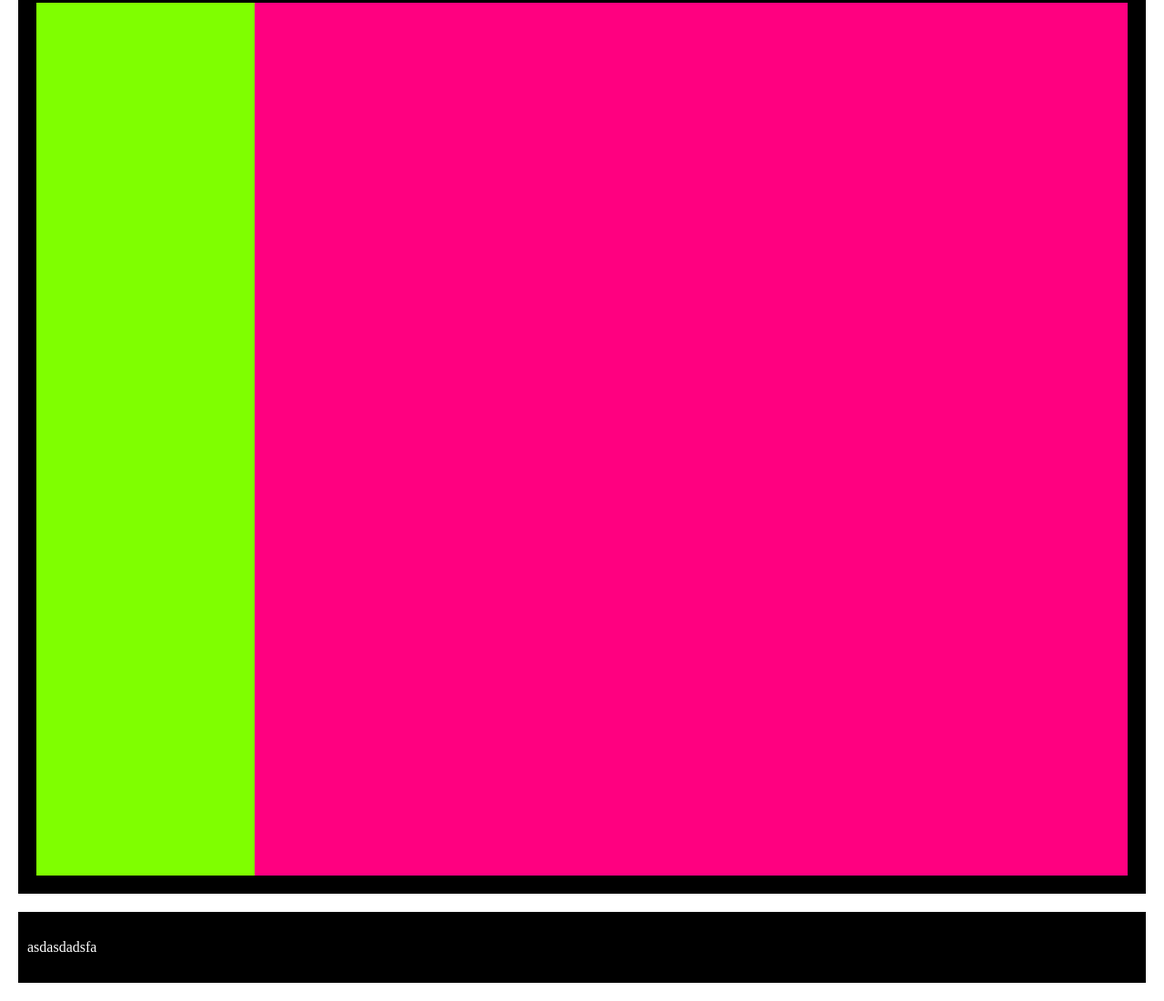
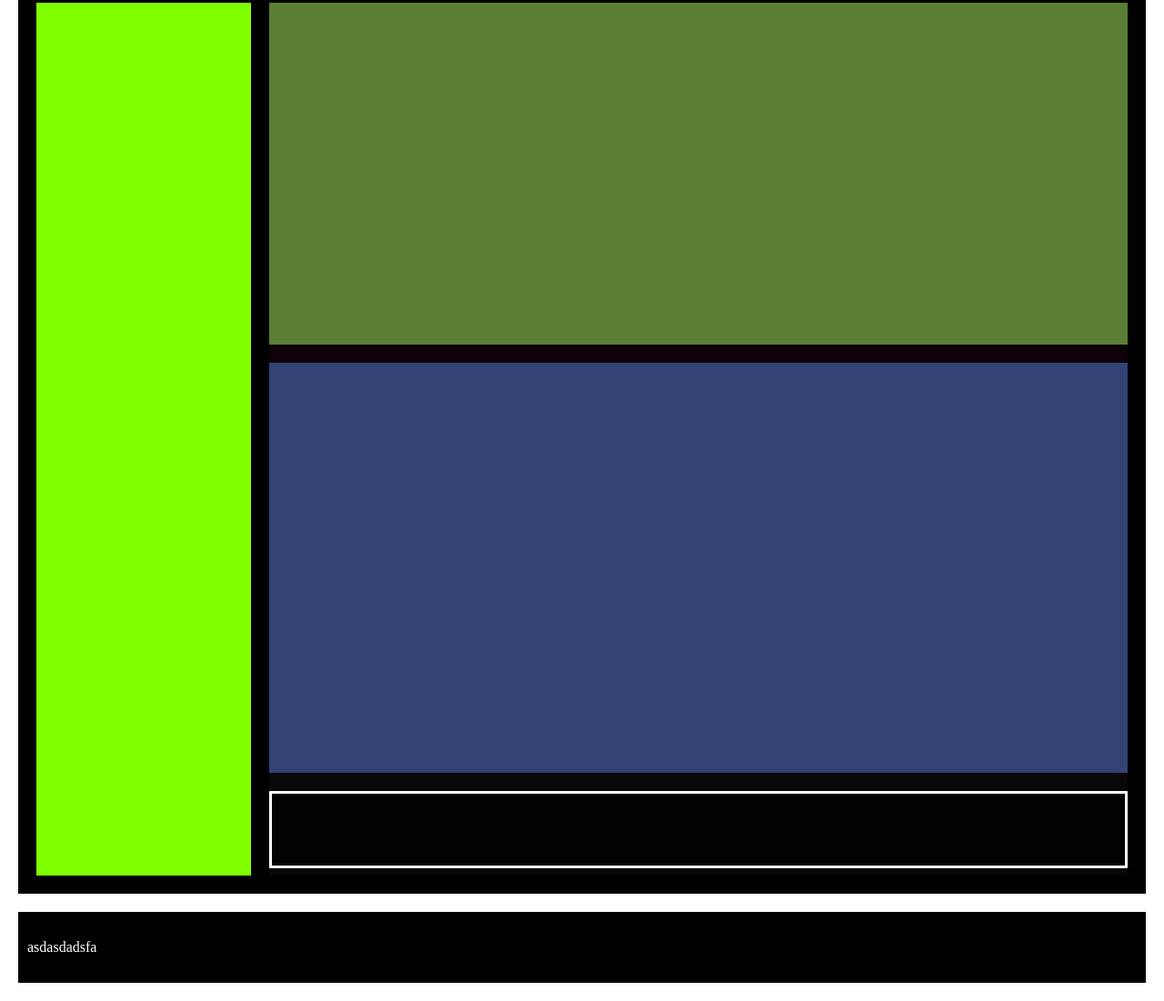
Before and after one commit to waleedalsheyyab/ExampleProject, a plain HTML site: page index.html in a window 1280 px wide. Shown: the part 179-1280 px from the top of the page at 91% size. Drawn offline with Linux system fonts and the light colour scheme.

Commit message:
ready for styling

```diff
--- a/index.html
+++ b/index.html
@@ -15,7 +15,18 @@
 
            </div>
            <div class='right-subcontainer'>
+            <div class='upper-subcontainer'>
 
+            </div>
+            <div class='lower-subcontainer'>
+
+                    <div class='second-upper-subcontainer'>
+
+                    </div>
+                    <div class='second-lower-subcontainer'>
+
+                 </div>
+         </div>
         </div>
         </div>
         <div class='footer-container'>
--- a/styles.css
+++ b/styles.css
@@ -32,11 +32,15 @@
 background-color: chartreuse;
 width: 20%;
 height:100%;
+margin-right: 20px;
 }
 .right-subcontainer{
-    background-color: rgb(255, 0, 128);
+    display: flex;
+    flex-direction: column;
+    background-color: rgb(15, 1, 8);
     width: 80%;
 height:100%;
+
 }
 .footer-container{
     display: flex;
@@ -47,3 +51,28 @@ height:100%;
 
 
 }
+.upper-subcontainer{
+    background-color: rgb(89, 126, 52);
+    width: 100%;
+    height:40%;
+    }
+    .lower-subcontainer{
+        background-color: rgb(8, 8, 8);
+        width: 100%;
+    height:60%;
+    margin-top: 20px;
+        }
+    .second-upper-subcontainer{
+        background-color: rgb(51, 67, 117);
+        width: 100%;
+        height:80%;
+        }
+        .second-lower-subcontainer{
+            background-color: rgb(3, 1, 2);
+            width: 100%;
+        height:15%;
+        margin-top: 20px;
+        border-style: solid ;
+        border-radius: 1px;
+        border-color: white;
+        }
```
